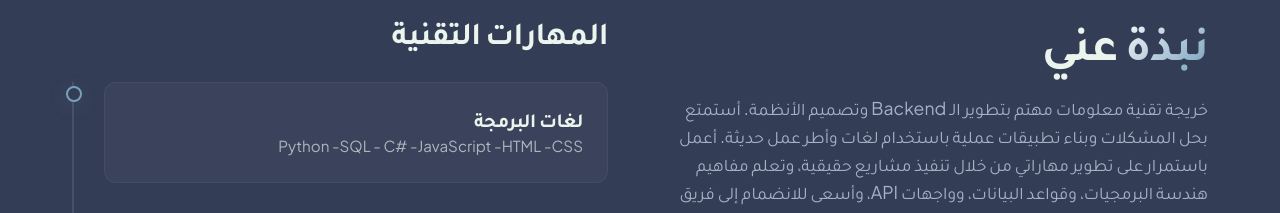
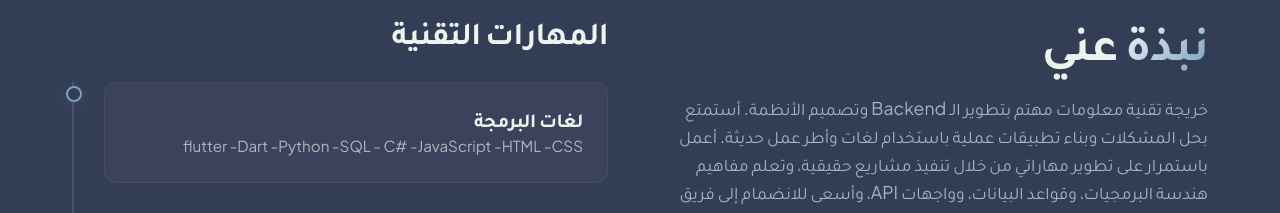
Before and after one commit to samahmed-art/My-portfolio, a React (Vite) app: page / in a window 1280 px wide. Shown: the part 900-1113 px from the top of the page. Built offline with nearby package versions, Linux system fonts and the light colour scheme.

Commit message:
Small edit

```diff
--- a/src/components/AboutCV.jsx
+++ b/src/components/AboutCV.jsx
@@ -26,7 +26,7 @@ const AboutCV = () => {
       <div className="cv-actions">
   {/* زر عرض السيرة الذاتية */}
   <a
-    href={lang === 'ar' ? '/سميرة_أحمد_عمر_بازقامة(عام)..pdf' : 'Samera_Ahmed_Omar_Ba_Zuqamah(GENERAL).pdf'}
+    href={lang === 'ar' ? '/سميرة_أحمد_عمر_بازقامة1.pdf' : 'Samera_Ahmed_Omar_Ba_Zuqamah1.pdf'}
     target="_blank"
     rel="noopener noreferrer"
     className="btn btn-outline"
@@ -36,8 +36,8 @@ const AboutCV = () => {
 
   {/* زر تحميل السيرة الذاتية */}
   <a
-    href={lang === 'ar' ? '/سميرة_أحمد_عمر_بازقامة(عام).pdf' : '/Samera_Ahmed_Omar_Ba_Zuqamah(GENERAL).pdf'}
-    download={lang === 'ar' ? 'سميرة_أحمد_عمر_بازقامة(عام).pdf' : 'Samera_Ahmed_Omar_Ba_Zuqamah(GENERAL).pdf'}
+    href={lang === 'ar' ? '/سميرة_أحمد_عمر_بازقامة1.pdf' : '/Samera_Ahmed_Omar_Ba_Zuqamah1.pdf'}
+    download={lang === 'ar' ? 'سميرة_أحمد_عمر_بازقامة1.pdf' : 'Samera_Ahmed_Omar_Ba_Zuqamah1.pdf'}
     className="btn btn-primary"
   >
     <Download size={18} className="mr-2" style={{marginRight: lang === 'ar' ? '0' : '8px', marginLeft: lang === 'ar' ? '8px' : '0'}} /> {t('about.downloadCV')}
--- a/src/i18n/translations.js
+++ b/src/i18n/translations.js
@@ -17,7 +17,7 @@ export const translations = {
       timeline: [
         {
           role: "لغات البرمجة",
-          description: "Python -SQL - C# -JavaScript -HTML -CSS "
+          description: "flutter -Dart -Python  -SQL - C# -JavaScript -HTML -CSS  "
         },
         {
           role: "تطوير الواجهات الخلفية",
@@ -71,7 +71,7 @@ export const translations = {
       timeline: [
         {
           role: "Programming Languages",
-          description: "Python -SQL - C# -JavaScript -HTML -CSS "
+          description:"flutter -Dart -Python  -SQL - C# -JavaScript -HTML -CSS  "
         },
         {
           role: "Backend Development",
```
Also changed, not shown: 2 other files (tests, documents, lock files or other folders).
